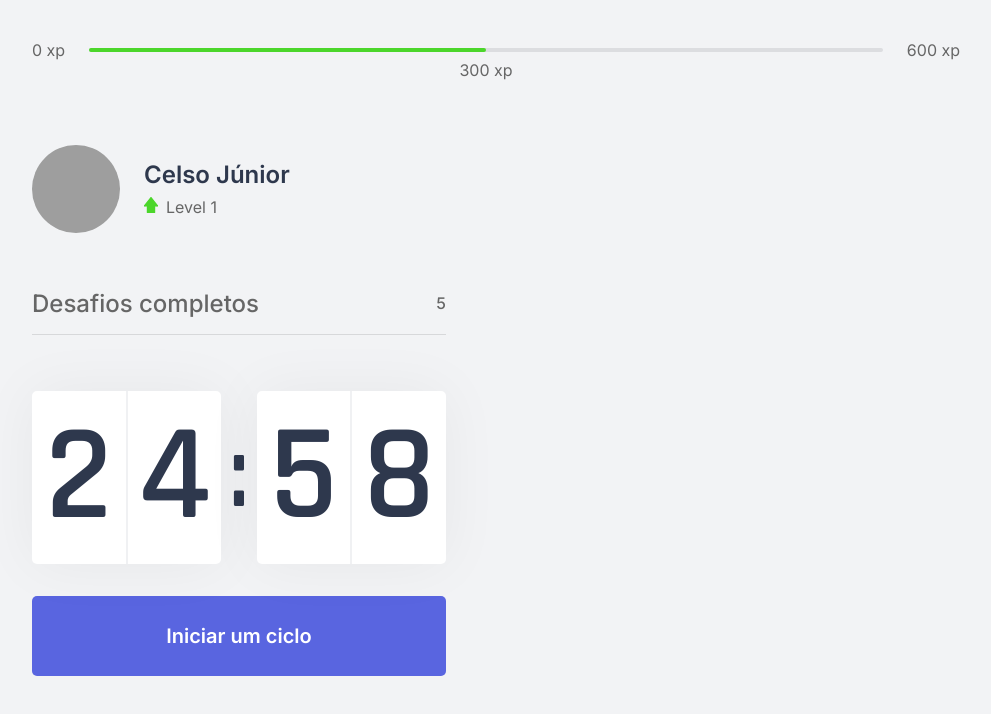
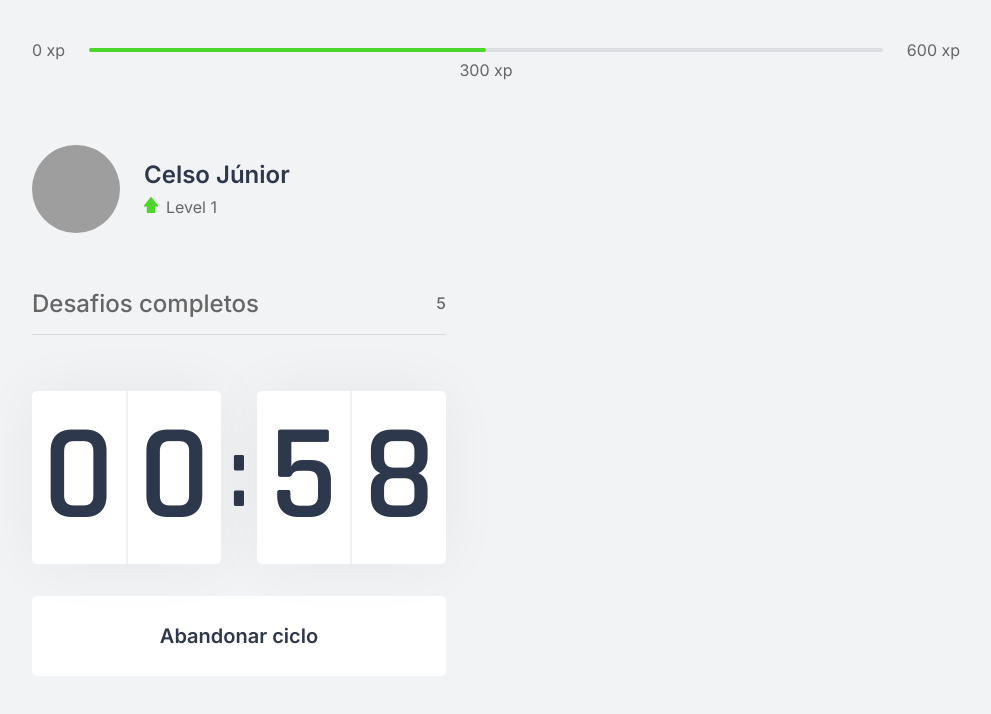
Before and after one commit to Gubeal/move-it, a Next.js app in the folder moveit-next/: page / in a window 1280 px wide. Both pictures are taken after a click on the button "Iniciar um ciclo". Shown: the top 714 px of the page, without its empty margins (144-1135 px from the left). Built offline with nearby package versions, Linux system fonts and the light colour scheme; grey boxes are pictures that could not be loaded.

Commit message:
Implement count countdown

```diff
--- a/moveit-next/src/components/Countdown.tsx
+++ b/moveit-next/src/components/Countdown.tsx
@@ -1,9 +1,12 @@
+import { clear } from 'console';
 import { useState, useEffect } from 'react';
 import styles from '../styles/components/Countdown.module.css';
 
+let countdownTimeout: NodeJS.Timeout;
+
 export function Countdown() {
-  const [time, setTime] = useState(25 * 60);
-  const [active, setActive] = useState(false);
+  const [time, setTime] = useState(1 * 60);
+  const [isActive, setIsActive] = useState(false);
 
   const minutes = Math.floor(time / 60);
   const seconds = time % 60;
@@ -12,16 +15,21 @@
   const [secondLeft, secondRight] = String(seconds).padStart(2, '0').split('');
 
   function startCountdown() {
-    setActive(true);
+    setIsActive(true);
+  }
+
+  function resetCountdown() {
+    clearTimeout(countdownTimeout);
+    setIsActive(false);
   }
 
   useEffect(()=>{
-    if (active && time > 0) {
-      setTimeout(() => {
+    if (isActive && time > 0) {
+      countdownTimeout = setTimeout(() => {
         setTime(time - 1);
       }, 1000);
     }
-  }, [active, time]);
+  }, [isActive, time]);
 
   return (
     <div>
@@ -37,6 +45,15 @@
         </div>
       </div>
 
+      { isActive? (
+        <button
+          type='button'
+          className={`${styles.countdownButton} ${styles.countdownButtonActive}`}
+          onClick={resetCountdown}
+        >
+          Abandonar ciclo
+        </button>
+      ):(
         <button
           type='button'
           className={styles.countdownButton}
@@ -44,6 +61,7 @@
         >
           Iniciar um ciclo
         </button>
+      )}
     </div>
   );
 }
--- a/moveit-next/src/styles/components/Countdown.module.css
+++ b/moveit-next/src/styles/components/Countdown.module.css
@@ -60,3 +60,13 @@
 .countdownButton:hover {
   background: var(--blue-dark);
 }
+
+.countdownButtonActive {
+  background: var(--white);
+  color: var(--title);
+}
+
+.countdownButtonActive:hover {
+  background: var(--red);
+  color: var(--white);
+}
```
Lines whose indentation alone changed are shown as unchanged.
